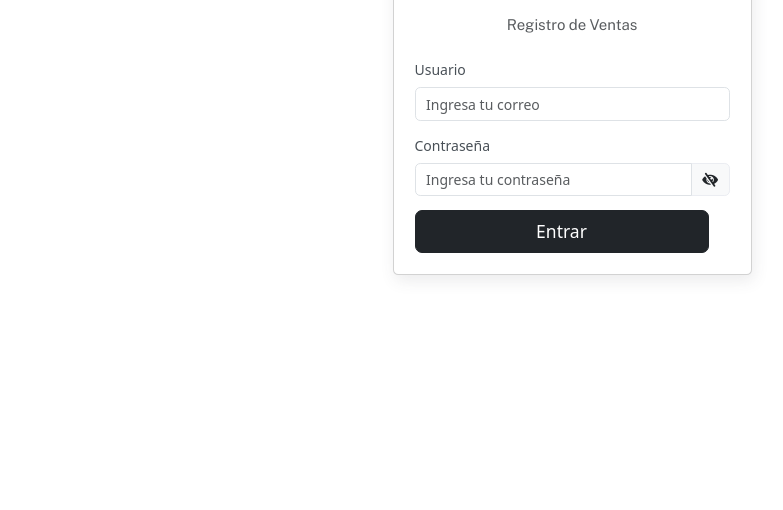
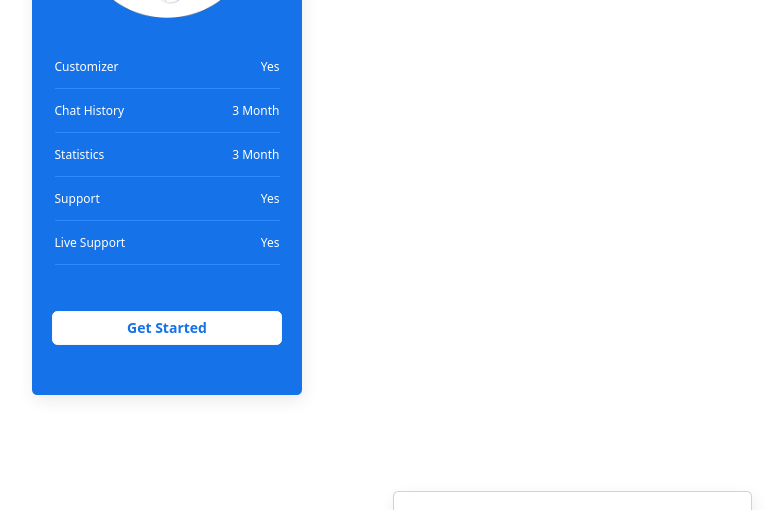
Before and after one commit to GuillermoReyesGuerrero/appregisvent, a website with bundled scripts: page www/index.html in a window 1280 px wide. Shown: the part 247-757 px from the top of the page, without its empty margins (68-851 px from the left). Built offline with nearby package versions, Linux system fonts and the light colour scheme.

Commit message:
cambios login

```diff
--- a/www/index.html
+++ b/www/index.html
@@ -7,11 +7,7 @@
       content="width=device-width, initial-scale=1.0, shrink-to-fit=no"
       name="viewport"
     />
-    <link
-      rel="icon"
-      href="img/iconoReyes.png"
-      type="image/x-icon"
-    />
+    <link rel="icon" href="img/iconoReyes.png" type="image/x-icon" />
 
     <!-- Fonts and icons -->
     <script src="js/plugin/webfont/webfont.min.js"></script>
@@ -41,6 +37,52 @@
     <!-- <link rel="stylesheet" href="css/demo.css" /> -->
   </head>
   <body>
+    <div class="container">
+      <div class="page-inner">
+        <div class="row">
+          <div class="col-md-3 ps-md-0 pe-md-0">
+            <div class="card card-pricing card-pricing-focus card-primary">
+              <div class="card-header">
+                <h4 class="card-title"></h4>
+                <div class="card-price">
+                  <span><img src="img/iconoReyes.png" alt="" height="180" /></span>
+                </div>
+              </div>
+              <div class="card-body">
+                <ul class="specification-list">
+                  <li>
+                    <span class="name-specification">Customizer</span>
+                    <span class="status-specification">Yes</span>
+                  </li>
+                  <li>
+                    <span class="name-specification">Chat History</span>
+                    <span class="status-specification">3 Month</span>
+                  </li>
+                  <li>
+                    <span class="name-specification">Statistics</span>
+                    <span class="status-specification">3 Month</span>
+                  </li>
+                  <li>
+                    <span class="name-specification">Support</span>
+                    <span class="status-specification">Yes</span>
+                  </li>
+                  <li>
+                    <span class="name-specification">Live Support</span>
+                    <span class="status-specification">Yes</span>
+                  </li>
+                </ul>
+              </div>
+              <div class="card-footer">
+                <button class="btn btn-light w-100">
+                  <b>Get Started</b>
+                </button>
+              </div>
+            </div>
+          </div>
+        </div>
+      </div>
+    </div>
+
     <!-- Contenido Principal -->
     <div id="mainContent">
       <div class="account-pages mt-5 mb-5">
@@ -85,7 +127,11 @@
                           class="form-control"
                           placeholder="Ingresa tu contraseña"
                         />
-                        <div class="input-group-text" data-password="false" id="btnPassword">
+                        <div
+                          class="input-group-text"
+                          data-password="false"
+                          id="btnPassword"
+                        >
                           <span class="fas fa-eye-slash" id="toggleIcon"></span>
                         </div>
                       </div>
--- a/www/js/detalle_pedido.js
+++ b/www/js/detalle_pedido.js
@@ -43,7 +43,7 @@ function obtenerArticulo(id_articulo,op) {
         method: "GET",
         cache: false,
         beforeSend: function () {
-            iniciarAlerts();
+            // iniciarAlerts();
         },
         success: function(response) {
             console.log('Datos cargados:', response);
--- a/www/js/index.js
+++ b/www/js/index.js
@@ -1,22 +1,15 @@
 import { auth, signInWithEmailAndPassword } from "./firebase.js";
-
-var ModalCarga = new bootstrap.Modal(document.getElementById("cargar"), {});
 
 $("#loginBtn").click(function() {
 
     var username = $("#username").val();
     var password = $("#password").val();
-	var Parametros = {"username" : username, "password" : password};
-
-    ModalCarga.show();
+	  var Parametros = {"username" : username, "password" : password};
 
     signInWithEmailAndPassword(auth, username, password)
       .then((userCredential) => {
-        // Inicio de sesión exitoso
         var user = userCredential.user;
         console.log("Usuario ha iniciado sesión:", user);
-        ModalCarga.hide();
-        // alert("Inicio de sesión exitoso.");
         localStorage.setItem("SessionUID", user.uid);
         localStorage.setItem("SessionEmail", user.email);
         localStorage.setItem("SessionAccessToken", user.accessToken);
@@ -28,7 +21,6 @@ $("#loginBtn").click(function() {
         const errorCode = error.code;
         const errorMessage = error.message;
         console.error("Error al iniciar sesión:", errorCode, errorMessage);
-        ModalCarga.hide();
         alert("Error al iniciar sesión: " + errorMessage);
       });
 
--- a/www/js/pedido.js
+++ b/www/js/pedido.js
@@ -35,10 +35,10 @@ function obtenerPedidoArticulos(id_pedido) {
     method: "GET",
     dataType: "json",
     beforeSend: function () {
-      iniciarAlerts();
+      // iniciarAlerts();
     },
     success: function (response) {
-      console.log("Datos cargados:", response);
+      // console.log("Datos cargados:", response);
       displayPedidoArticulos(response,id_pedido);
     },
     error: function (e) {
@@ -51,7 +51,7 @@ function displayPedidoArticulos(articulos,id_pedido) {
   var contenido = "";
   articulos.forEach((articulo) => {
     if (articulo !== null && articulo.id_pedido == id_pedido) {
-        console.log(articulo.id_pedido);
+        // console.log(articulo.id_pedido);
   contenido += '<div class="col-sm-6 col-md-3">'+
                 '<div class="card card-stats card-round">'+
                   '<div class="card-body">'+
--- a/www/js/pedidos.js
+++ b/www/js/pedidos.js
@@ -28,7 +28,7 @@ function obtenerPedidos() {
     method: "GET",
     dataType: "json",
     beforeSend: function () {
-      iniciarAlerts();
+      // iniciarAlerts();
     },
     success: function (response) {
       console.log("Datos cargados:", response);
```
